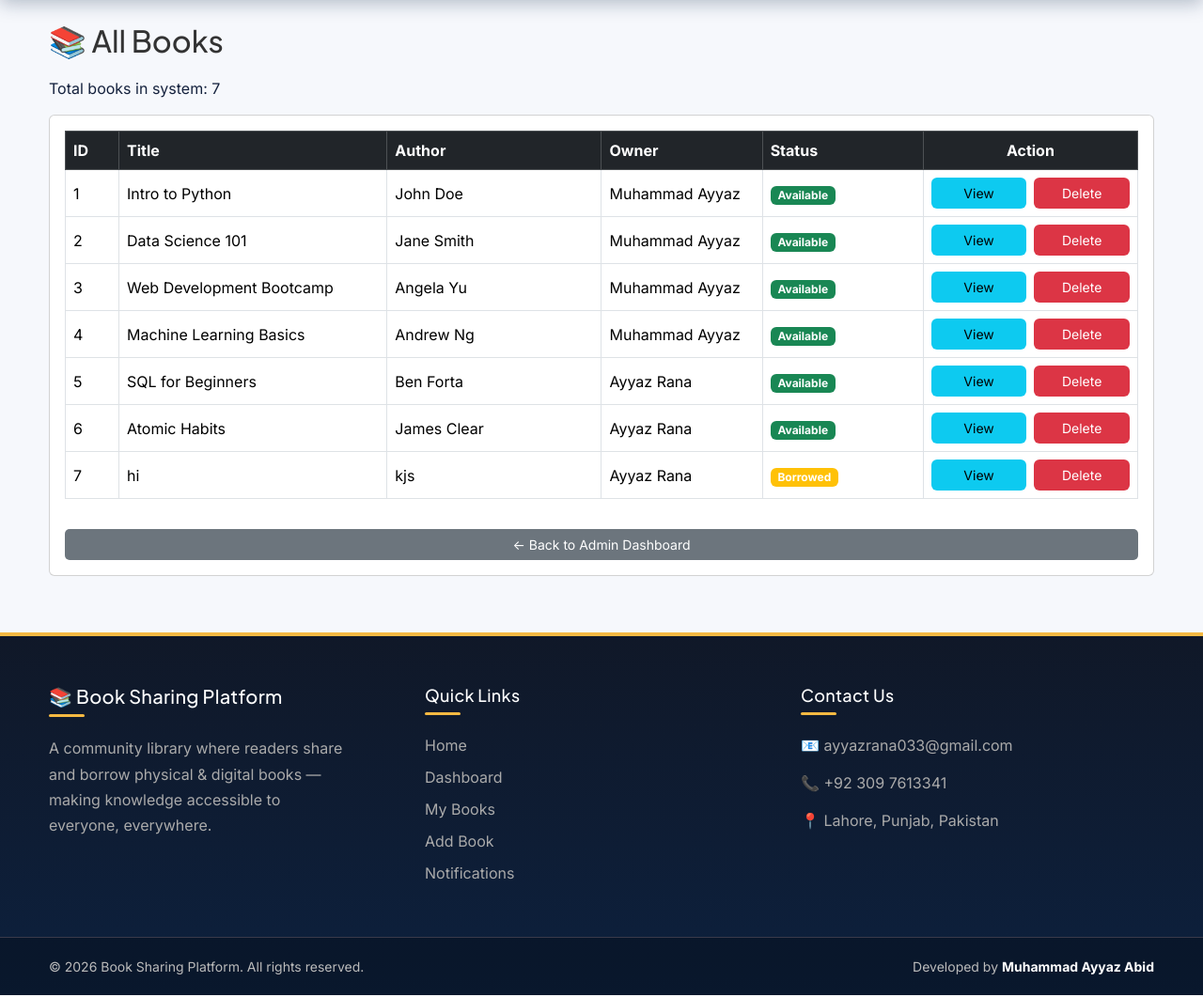
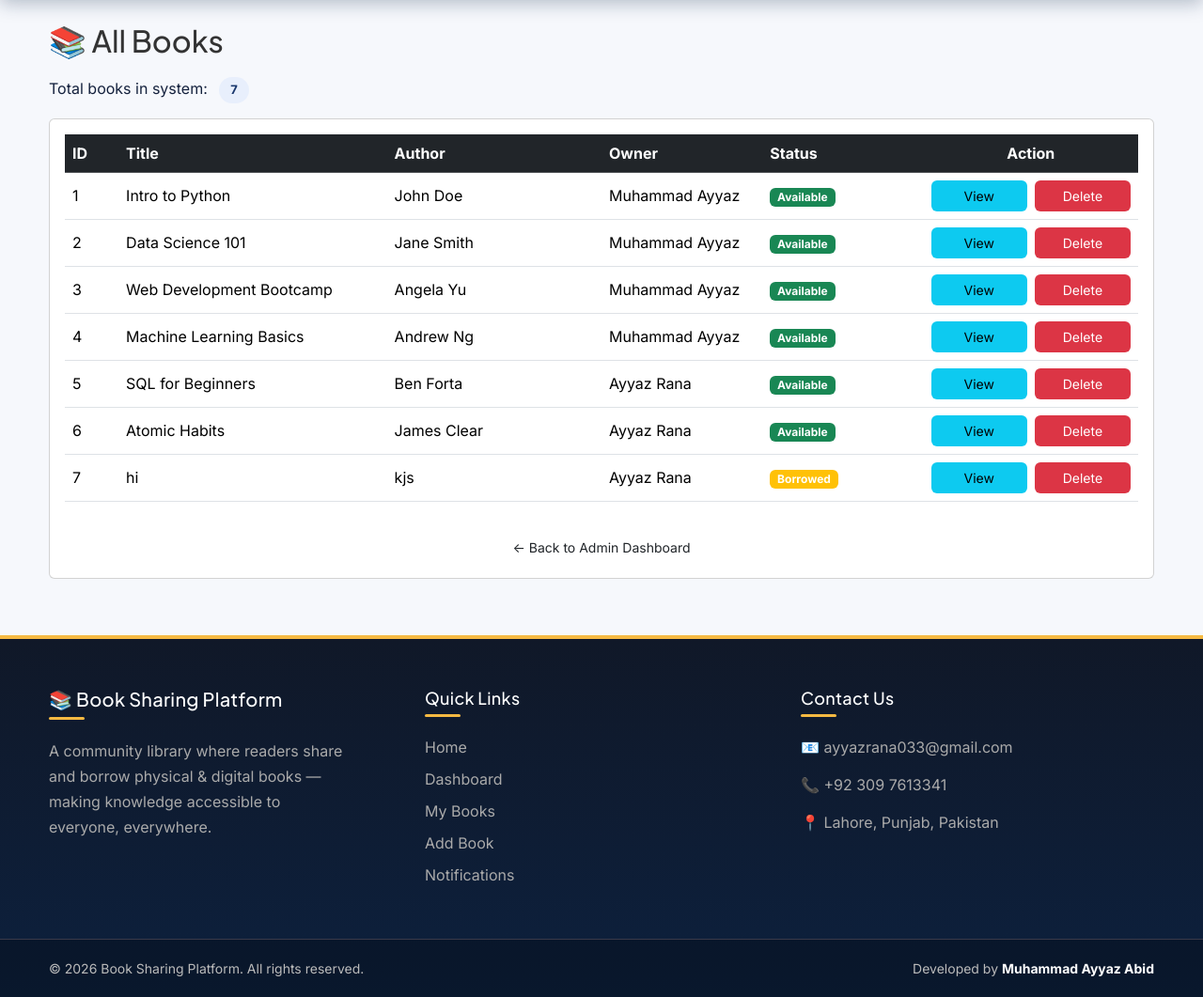
Before and after one commit to ranaayyaz/book-sharing-platform, a Flask app: page /admin/books in a window 1280 px wide. Shown: the part 63-1124 px from the top of the page at 94% size. Run offline with Flask 3, Linux system fonts and the light colour scheme; a user stored in the database is signed in; data comes from the database, SQL or seed files in the repository; some libraries are stand-ins or nearby versions.

Commit message:
Admin panel professional theme

```diff
--- a/templates/admin_books.html
+++ b/templates/admin_books.html
@@ -4,14 +4,14 @@
 
 {% block content %}
 
-<div class="container mt-4" style="max-width: 1200px; margin: 0 auto;">
-    <h2>📚 All Books</h2>
-    <p>Total books in system: {{ books|length }}</p>
+<div class="container mt-4 admin-page" style="max-width: 1200px; margin: 0 auto;">
+    <h2 class="admin-heading">📚 All Books</h2>
+    <p class="admin-count">Total books in system: <span class="count-badge">{{ books|length }}</span></p>
 
-    <div class="card">
+    <div class="card admin-card">
         <div class="card-body">
             <div class="table-responsive">
-                <table class="table table-bordered align-middle">
+                <table class="table admin-table align-middle">
                     <thead class="table-dark">
                         <tr>
                             <th style="width: 5%">ID</th>
@@ -49,7 +49,7 @@
                 </table>
             </div>
             <div class="mt-3">
-                <a href="/admin" class="btn btn-secondary">← Back to Admin Dashboard</a>
+                <a href="/admin" class="btn btn-admin-back">← Back to Admin Dashboard</a>
             </div>
         </div>
     </div>
```
Also changed, not shown: templates/admin.html (+5 -5 lines), templates/admin_users.html (+6 -6 lines), templates/admin_view_book.html (+4 -4 lines), templates/admin_view_user.html (+4 -4 lines).
